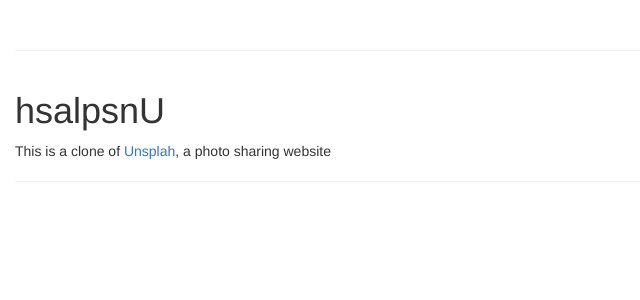
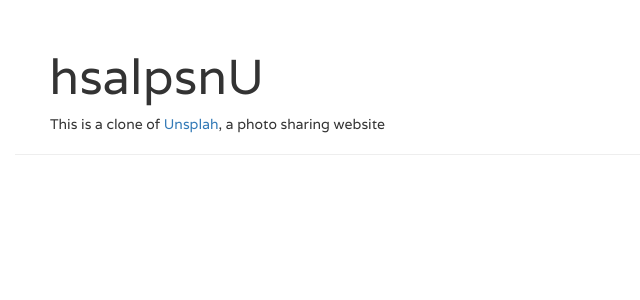
Before and after one commit to carolwanjohi/unsplash-clone, a Django app: page / in a window 1280 px wide. Shown: the part 76-376 px from the top of the page, without its empty margins (0-640 px from the left). Run offline with Django 3.2, Linux system fonts and the light colour scheme; data that the repository does not hold is empty; some libraries are stand-ins or nearby versions.

Commit message:
Style index template Change the font family and font size of text in the index template Place tags in wells and chenge the text color Change left and right margin of the images on the index template

```diff
--- a/unsplash/clone/static/css/index.css
+++ b/unsplash/clone/static/css/index.css
@@ -1,9 +1,54 @@
 /*Style the index template*/
 .tagsList li{
     float: left;
+    font-family: 'Varela', sans-serif;
+}
+
+div.col-xs-2.col-sm-2.col-md-2.col-lg-2.well{
+    border-radius: 2.5em;
+    max-width: 10vw;
+    margin-left: 0.5em;
+    margin-right: 0.5em;
+    background-color: #FAFAFF;
+    border-color: #2B303A;
+}
+
+div.col-xs-2.col-sm-2.col-md-2.col-lg-2.well > li > a{
+    color: #040403;
+}
+
+div.col-xs-2.col-sm-2.col-md-2.col-lg-2.well > li > a:hover{
+    color: #92AFD7;
+    text-decoration: none;
+}
+
+.headerRow {
+    font-family: 'Varela', sans-serif;
+    text-align: left;
+}
+
+.siteName{
+    font-size: 3.5em;
+    margin-left: 0.70em;
+    margin-right: 3em;
+}
+
+.siteIntro{
+    font-size: 1em;
+    margin-left: 2.5em;
+    margin-right: 3em;
 }
 
 img.img-responsive{
     margin-top: 0.25em;
     height: 45vh;
+    margin-left: auto;
+    margin-right: auto;
+    display: block;
 }
+
+@media only screen and (max-width: 1024px) {
+    .tagRow{
+        display: none;
+    }
+}
--- a/unsplash/clone/static/css/navbar.css
+++ b/unsplash/clone/static/css/navbar.css
@@ -1,7 +1,7 @@
 /*Style the navbar template*/
 .navbar{
-    background-color: #fff;;
-    border-color: #fff;;
+    background-color: #fff;
+    border-color: #fff;
     font-family: 'Varela', sans-serif;
 
 }
@@ -60,6 +60,4 @@ ul.nav.navbar-nav > li > a:hover {
         font-size: 1.15em;
     }
 
-
-
 }
--- a/unsplash/clone/templates/all-posts/index.html
+++ b/unsplash/clone/templates/all-posts/index.html
@@ -6,6 +6,7 @@
 
     {{block.super}}
     <link rel="stylesheet" href="{% static 'css/index.css'%}">
+    <link href="https://fonts.googleapis.com/css?family=Varela" rel="stylesheet">
 
 {% endblock %}
 
@@ -19,9 +20,9 @@
 
             <ul class="tagsList list-unstyled">
 
-                {% for tag in tags|slice:":6"  %}
+                {% for tag in tags|slice:":9"  %}
 
-                    <div class="col-xs-2 col-sm-2 col-md-2 col-lg-2">
+                    <div class="col-xs-2 col-sm-2 col-md-2 col-lg-2 well">
 
                         <li>
                             <a href="{%url 'tag' tag.id%}">{{tag.name}}</a>
@@ -34,17 +35,15 @@
 
         </div>
 
-        <hr>
-
-        <div class="row">
+        <div class="row headerRow">
 
             <div class="col-xs-12 col-sm-12 col-md-12 col-lg-12">
 
-                <h1>
+                <h1 class="siteName">
                     hsalpsnU
                 </h1>
 
-                <article>
+                <article class="siteIntro">
                     This is a clone of <a href="https://unsplash.com/">Unsplah</a>, a photo sharing website
                 </article>
 
```
